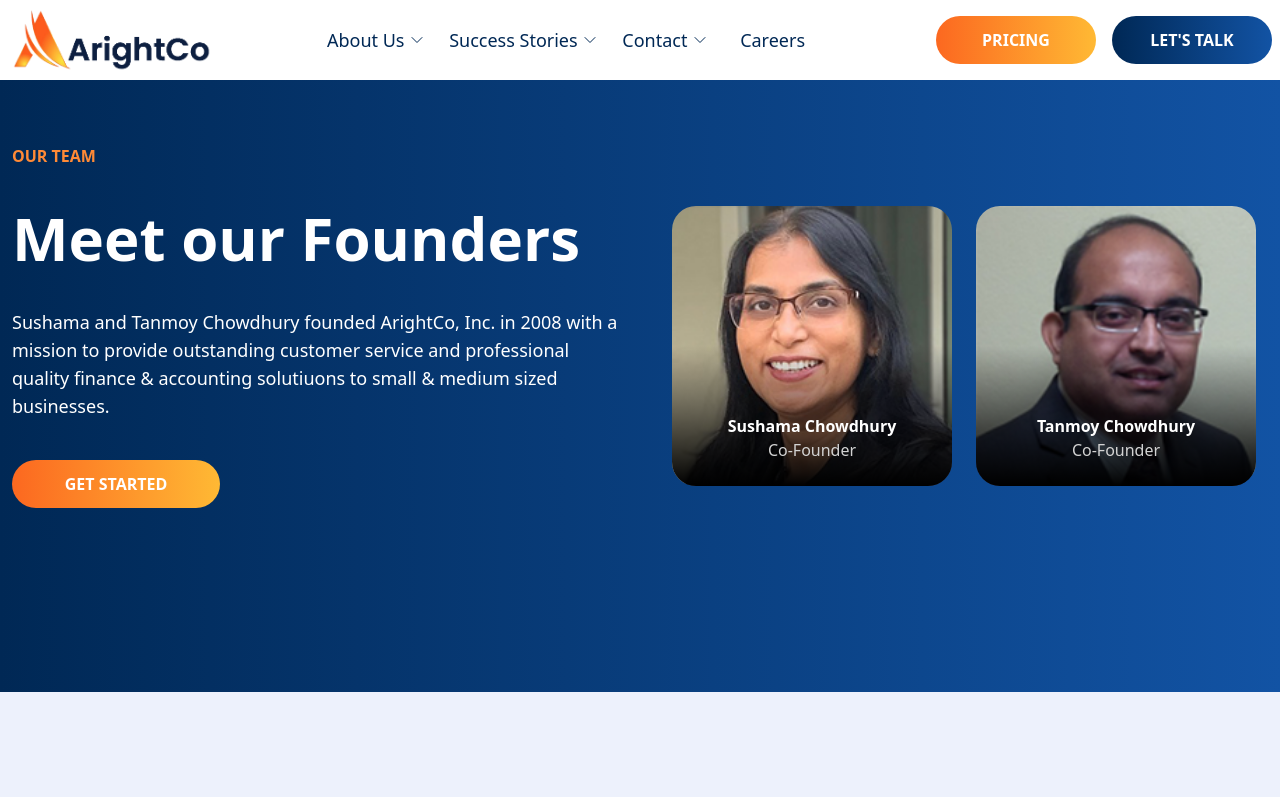
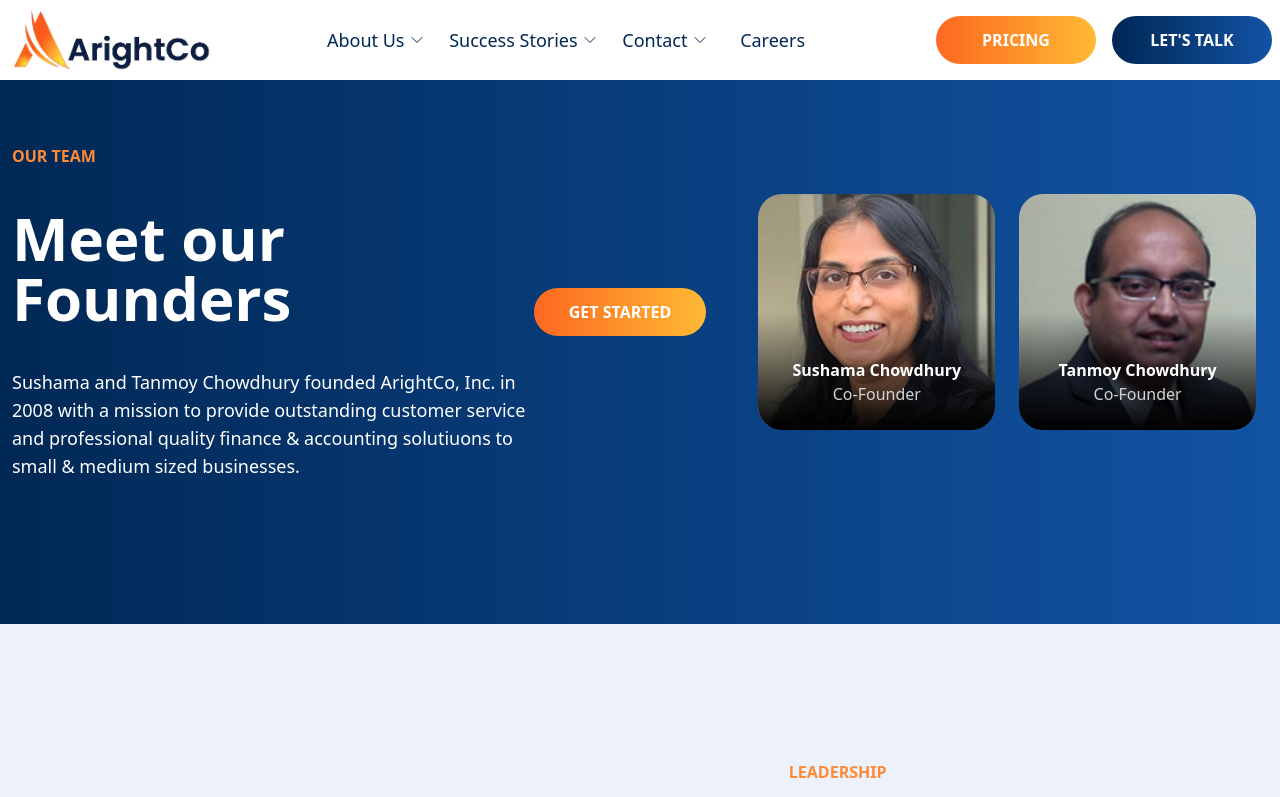
Before and after one commit to tanujchowdhury/nextjs-arightco-website, a Next.js app: page /meet-our-team in a window 1280 px wide. Shown: the top 797 px of the page. Built offline with nearby package versions, Linux system fonts and the light colour scheme.

Commit message:
modal fixes

```diff
--- /dev/null
+++ b/components/quotebutton.tsx
@@ -0,0 +1,34 @@
+import { AnimatePresence, motion } from "framer-motion";
+import { useState } from "react";
+import QuoteModal from "./modals/quotemodal";
+
+export default function QuoteButton({
+  className,
+  buttonText,
+  variants,
+}: {
+  className: string;
+  buttonText: string;
+  variants: any;
+}) {
+  const [quoteModalOpen, setQuoteModalOpen] = useState(false);
+  const closeQuoteModal = () => setQuoteModalOpen(false);
+  const openQuoteModal = () => setQuoteModalOpen(true);
+  return (
+    <>
+      <motion.button
+        initial="hidden"
+        whileInView="visible"
+        viewport={{ once: true }}
+        variants={variants}
+        className={className}
+        onClick={() => (quoteModalOpen ? closeQuoteModal() : openQuoteModal())}
+      >
+        {buttonText}
+      </motion.button>
+      <AnimatePresence>
+        {quoteModalOpen && <QuoteModal handleClose={closeQuoteModal} />}
+      </AnimatePresence>
+    </>
+  );
+}
--- a/pages/company-overview.tsx
+++ b/pages/company-overview.tsx
@@ -1,21 +1,16 @@
 import { faCrosshairs, faEye } from "@fortawesome/free-solid-svg-icons";
 import { FontAwesomeIcon } from "@fortawesome/react-fontawesome";
-import { AnimatePresence, motion } from "framer-motion";
+import { motion } from "framer-motion";
 import Head from "next/head";
-import { useState } from "react";
 import Card from "../components/cards/card";
 import ExitCarousel from "../components/carousels/exitcarousel";
 import Layout from "../components/layout";
-import QuoteModal from "../components/modals/quotemodal";
 import Section from "../components/sections/section";
 import Image from "next/image";
 import { sweepDown, sweepLeft, sweepRight } from "../components/animations";
+import QuoteButton from "../components/quotebutton";
 
 export default function CompanyOverview() {
-  const [quoteModalOpen, setQuoteModalOpen] = useState(false);
-  const closeQuoteModal = () => setQuoteModalOpen(false);
-  const openQuoteModal = () => setQuoteModalOpen(true);
-
   return (
     <Layout>
       <Head>
@@ -38,17 +33,14 @@ export default function CompanyOverview() {
             endless scalability, allowing our services to grow with you from
             inception to exit.
           </div>
-          <div className="m-10">
-            <button
-              className="h-12 w-52 rounded-full text-white font-bold bg-gradient-to-r from-orange-dark to-orange-light hover:from-orange-light hover:to-orange-dark cursor-pointer"
-              onClick={() =>
-                quoteModalOpen ? closeQuoteModal() : openQuoteModal()
+        </motion.div>
+        <QuoteButton
+          className={
+            "m-10 h-12 w-52 rounded-full text-white font-bold bg-gradient-to-r from-orange-dark to-orange-light hover:from-orange-light hover:to-orange-dark cursor-pointer"
           }
-            >
-              GET STARTED
-            </button>
-          </div>
-        </motion.div>
+          buttonText={"GET STARTED"}
+          variants={sweepRight}
+        />
       </div>
       <div className="py-10 px-2">
         <motion.div
@@ -156,7 +148,8 @@ export default function CompanyOverview() {
           whileInView="visible"
           viewport={{ once: true }}
           variants={sweepLeft}
-        className="grid grid-cols-2 sm:grid-cols-3 md:grid-cols-4 lg:grid-cols-6 gap-5 mx-3 xl:mx-32 py-10">
+          className="grid grid-cols-2 sm:grid-cols-3 md:grid-cols-4 lg:grid-cols-6 gap-5 mx-3 xl:mx-32 py-10"
+        >
           <Image
             src={"/clientlogos/nex.png"}
             alt={"Nexient logo"}
@@ -247,16 +240,14 @@ export default function CompanyOverview() {
           whileInView="visible"
           viewport={{ once: true }}
           variants={sweepRight}
-         className="text-gray-dark md:text-lg max-w-2xl mx-auto">
+          className="text-gray-dark md:text-lg max-w-2xl mx-auto"
+        >
           Although ArightCo specializes in serving companies in the Technology &
           IT sectors, we have the capability and significant experience in
           operating across a multitude of other industries, including
           Manufacturing, Non-Profit, Retail, and more
         </motion.div>
       </div>
-      <AnimatePresence>
-        {quoteModalOpen && <QuoteModal handleClose={closeQuoteModal} />}
-      </AnimatePresence>
     </Layout>
   );
 }
--- a/pages/meet-our-team.tsx
+++ b/pages/meet-our-team.tsx
@@ -7,6 +7,7 @@ import TeamCard from "../components/cards/teamcard";
 import TeamModal from "../components/modals/teammodal";
 import Link from "next/link";
 import { sweepDown, sweepLeft, sweepRight } from "../components/animations";
+import QuoteButton from "../components/quotebutton";
 
 export default function MeetOurTeam() {
   const [quoteModalOpen, setQuoteModalOpen] = useState(false);
@@ -44,17 +45,14 @@ export default function MeetOurTeam() {
             quality finance & accounting solutiuons to small & medium sized
             businesses.
           </div>
-          <div className="my-10">
-            <button
-              className="h-12 w-52 rounded-full text-white font-bold bg-gradient-to-r from-orange-dark to-orange-light hover:from-orange-light hover:to-orange-dark cursor-pointer"
-              onClick={() =>
-                quoteModalOpen ? closeQuoteModal() : openQuoteModal()
-              }
-            >
-              GET STARTED
-            </button>
-          </div>
         </motion.div>
+        <QuoteButton
+          className={
+            "my-10 h-12 w-52 rounded-full text-white font-bold bg-gradient-to-r from-orange-dark to-orange-light hover:from-orange-light hover:to-orange-dark cursor-pointer"
+          }
+          buttonText={"GET STARTED"}
+          variants={sweepRight}
+        />
         <motion.div
           initial="hidden"
           whileInView="visible"
@@ -168,7 +166,7 @@ export default function MeetOurTeam() {
           Have any questions for us? Reach out here and you will receive a
           prompt response from an ArightCo team member.
         </div>
-        <div className="flex flex-row">
+        <div className="flex flex-col gap-3 md:flex-row">
           <div className="mx-2">
             <Link href="/pricing">
               <button className="h-12 w-48 rounded-full text-white font-bold bg-gradient-to-r from-orange-dark to-orange-light hover:from-orange-light hover:to-orange-dark cursor-pointer">
```
Lines whose indentation alone changed are shown as unchanged.
